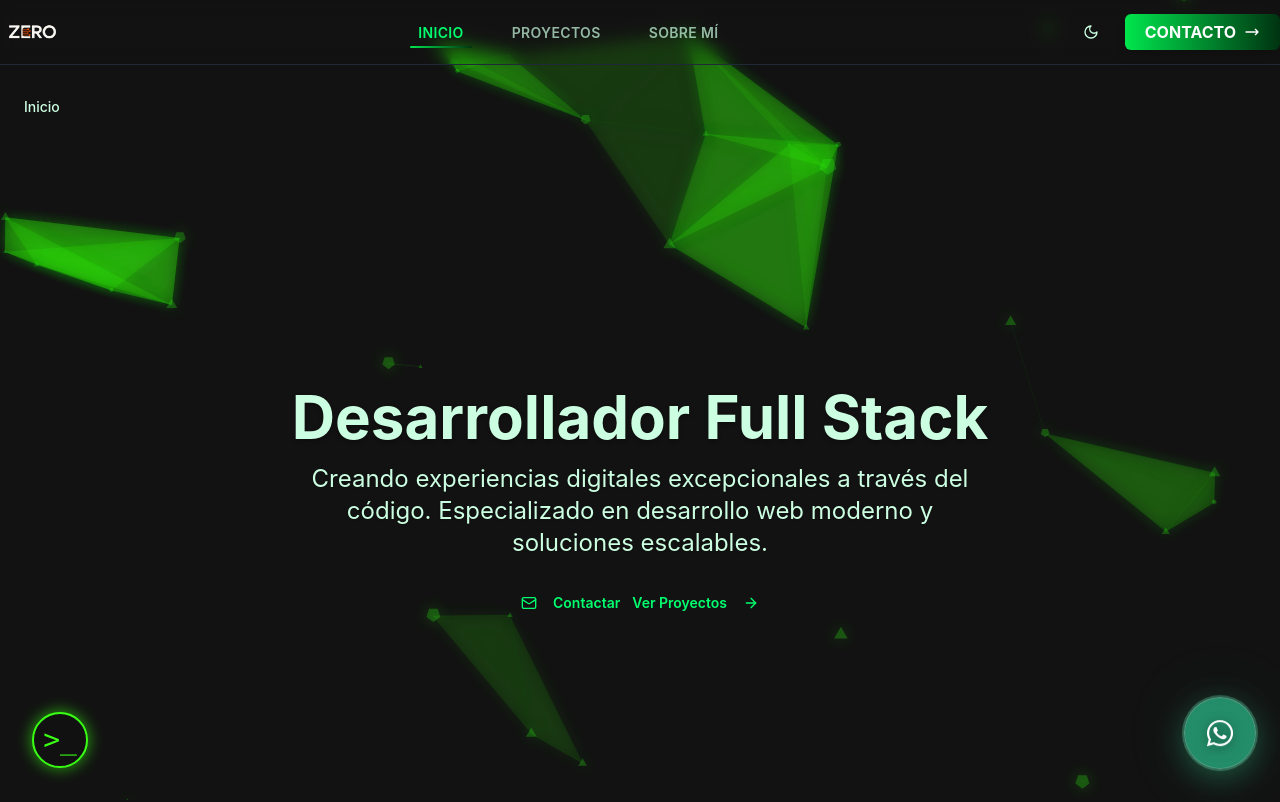
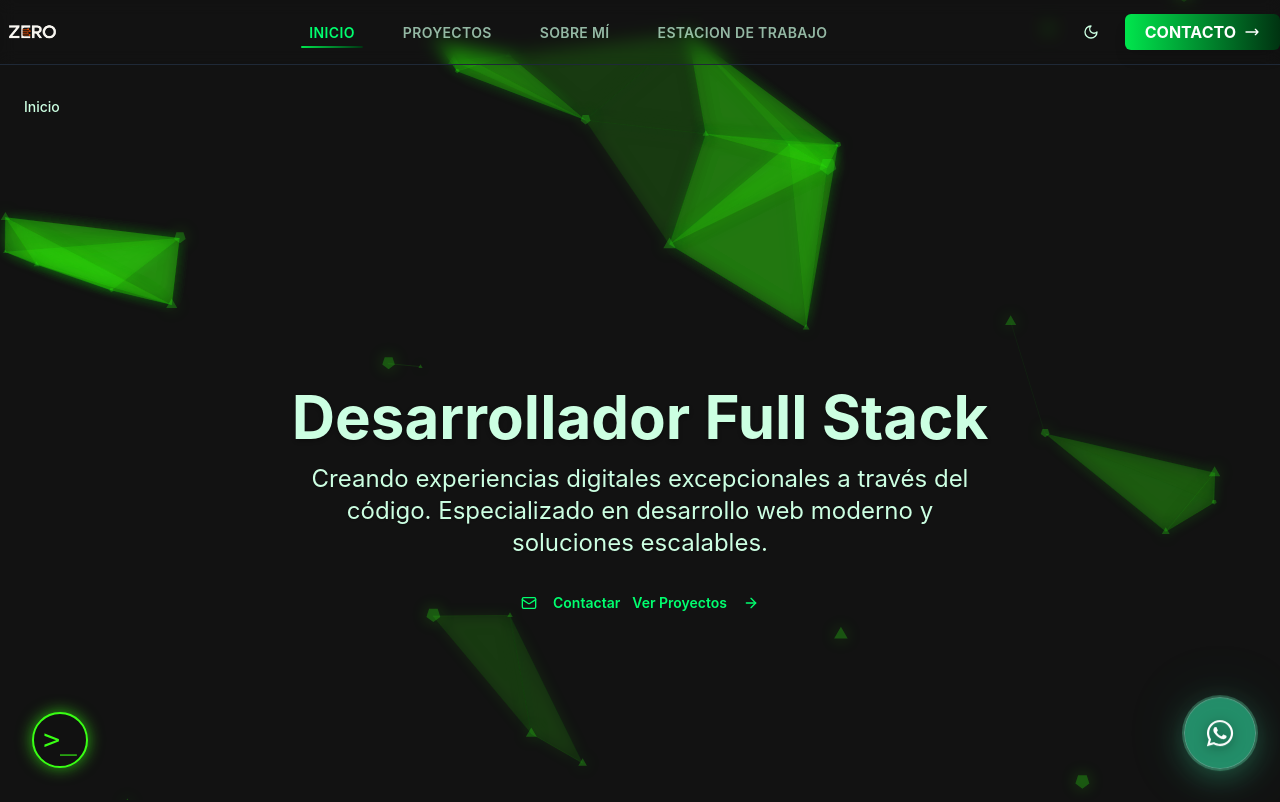
Before and after one commit to Danileon0226/professional-portfolio, a React (Vite) app: page / in a window 1280 px wide. Shown: the top 802 px of the page. Built offline with nearby package versions, Linux system fonts and the light colour scheme.

Commit message:
feat: workstation in navbar

```diff
--- a/src/components/layout/Navbar.tsx
+++ b/src/components/layout/Navbar.tsx
@@ -13,6 +13,7 @@ const navItems = [
   { label: 'INICIO', href: '/' },
   { label: 'PROYECTOS', href: '/projects' },
   { label: 'SOBRE MÍ', href: '/about' },
+  { label: 'ESTACION DE TRABAJO', href: '/workstation' },
 ];
 
 const Navbar = () => {
```
